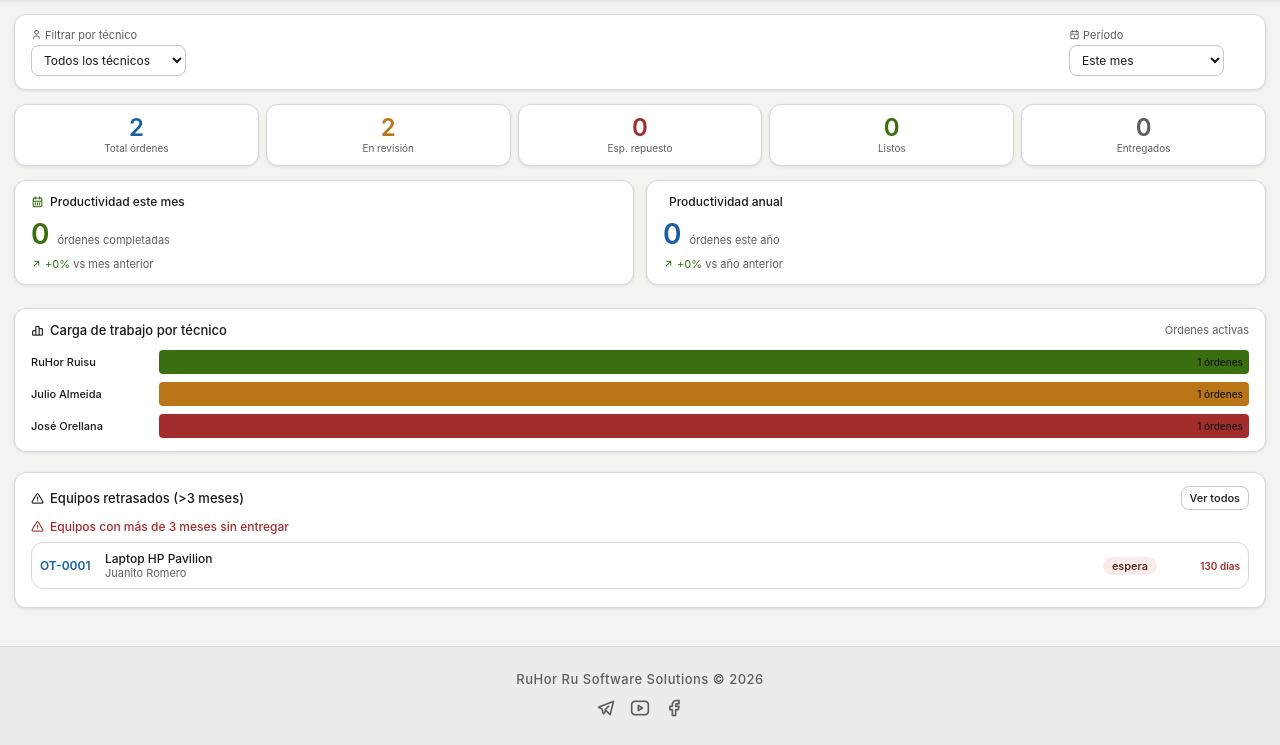
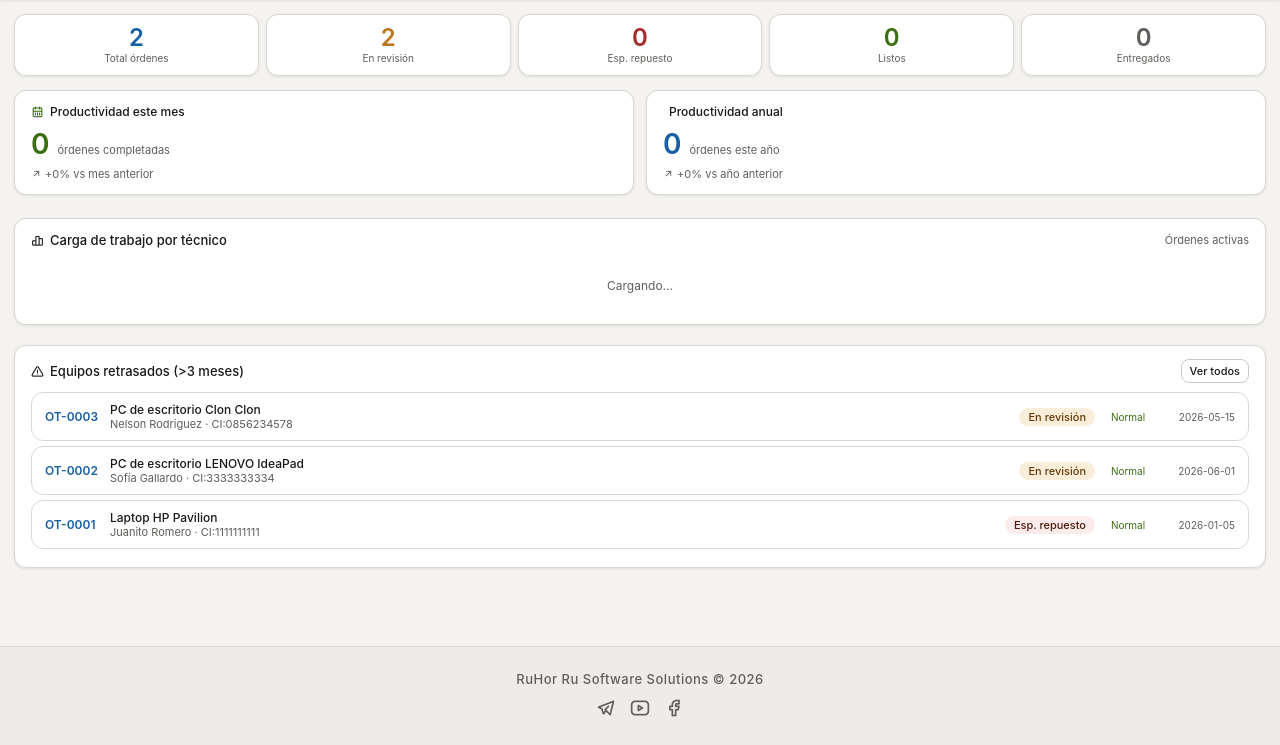
Before and after one commit to RuHorRu/TallerRuTech-Pro, a Flask app: page / in a window 1280 px wide. Shown: the part 55-800 px from the top of the page. Run offline with Flask 3, Linux system fonts and the light colour scheme; data comes from the database, SQL or seed files in the repository; some libraries are stand-ins or nearby versions.

Commit message:
Estadisticas

```diff
--- a/routes/ordenes.py
+++ b/routes/ordenes.py
@@ -251,7 +251,10 @@ def api_pendientes():
 @ordenes_bp.route('/api/ordenes/retrasadas')
 def api_retrasadas():
     """Retorna equipos con más de 3 meses (90 días) sin ser entregados o retirados"""
-    limit = min(max(request.args.get('limite', default=10, type=int), 1), 50)
+    limit = min(max(request.args.get('limite', default=5, type=int), 1), 50)
+    page = max(request.args.get('pagina', default=1, type=int), 1)
+    offset = (page - 1) * limit
+
     conn = get_db()
 
     # Calculamos los días de retraso basados en fecha_rec
@@ -272,12 +275,12 @@ def api_retrasadas():
         WHERE o.estado NOT IN ('entregado', 'cancelado')
           AND julianday('now') - julianday(o.fecha_rec) > 90
         ORDER BY dias_retraso DESC
-        LIMIT ?
+        LIMIT ? OFFSET ?
         """,
-        (limit,)
+        (limit, offset)
     ).fetchall()
     conn.close()
-    return jsonify({'items': [dict(r) for r in rows], 'total': total, 'limite': limit})
+    return jsonify({'items': [dict(r) for r in rows], 'total': total, 'limite': limit, 'pagina': page})
 
 
 @ordenes_bp.route('/api/ordenes/<int:oid>', methods=['GET'])
--- a/static/js/app.js
+++ b/static/js/app.js
@@ -47,7 +47,7 @@ function showPage(p){
   document.querySelectorAll('.tab').forEach(x=>x.classList.remove('active'));
   document.getElementById('page-'+p).classList.add('active');
   document.getElementById('tab-'+p).classList.add('active');
-  if(p==='dashboard') { loadTecnicosFilter(); loadDashboardStats(); loadDashboardPending(); }
+  if(p==='dashboard') { loadDashboardPending(); }
   if(p==='ordenes')   { cargarTecnicosSelect(); loadOrdenes(); }
   if(p==='clientes')  loadClientes();
   if(p==='historial') initHistorial();
--- a/static/js/stats.js
+++ b/static/js/stats.js
@@ -1,16 +1,22 @@
 // static/js/stats.js
 
+let currentPage = 1;
+const ITEMS_PER_PAGE = 5;
+
 // Función para cargar la lista de equipos retrasados (más de 3 meses sin entregar)
-async function loadDashboardPending() {
+async function loadDashboardPending(page = 1) {
     const cont = document.getElementById('dashboard-pending');
     if (!cont) return;
 
+    currentPage = page;
     cont.innerHTML = '<div class="loading"><i class="ti ti-loader-2"></i> Cargando...</div>';
 
     try {
-        const res = await fetch('/api/ordenes/retrasadas?limite=10');
+        const res = await fetch(`/api/ordenes/retrasadas?limite=${ITEMS_PER_PAGE}&pagina=${page}`);
         const data = await res.json();
         const pendientes = data.items || [];
+        const total = data.total || 0;
+        const totalPages = Math.ceil(total / ITEMS_PER_PAGE);
 
         if (!pendientes.length) {
             cont.innerHTML = '<div class="empty"><i class="ti ti-check"></i><p>No hay equipos retrasados</p></div>';
@@ -47,8 +53,17 @@ async function loadDashboardPending() {
 
         html += '</div>';
 
-        if (data.total > pendientes.length) {
-            html += `<div style="margin-top:8px;text-align:center;"><button class="btn btn-sm btn-primary" onclick="showPage('ordenes')">Ver todos los equipos</button></div>`;
+        // Agregar navegación si hay más páginas
+        if (totalPages > 1) {
+            html += `<div style="display:flex;justify-content:space-between;align-items:center;margin-top:12px;">
+                <button class="btn btn-sm" ${page === 1 ? 'disabled' : ''} onclick="loadDashboardPending(${page - 1})">
+                    <i class="ti ti-chevron-left"></i> Anterior
+                </button>
+                <span style="font-size:11px;color:var(--text2);">Página ${page} de ${totalPages}</span>
+                <button class="btn btn-sm" ${page === totalPages ? 'disabled' : ''} onclick="loadDashboardPending(${page + 1})">
+                    Siguiente <i class="ti ti-chevron-right"></i>
+                </button>
+            </div>`;
         }
 
         cont.innerHTML = html;
@@ -186,10 +201,7 @@ function renderTecnicosChart(tecnicosData) {
     container.innerHTML = html;
 }
 
-// Cargar estadísticas al iniciar y cada 30 segundos para mantenerlo actualizado
+// Cargar equipos retrasados al iniciar
 document.addEventListener('DOMContentLoaded', () => {
-    loadTecnicosFilter();
-    loadDashboardStats();
     loadDashboardPending();
-    setInterval(loadDashboardStats, 30000);
 });
--- a/templates/index.html
+++ b/templates/index.html
@@ -28,27 +28,6 @@
 <div class="content">
 
 <div class="page active" id="page-dashboard">
-
-  <!-- NUEVO: Filtro por técnico y período -->
-  <div class="card" style="margin-bottom: 14px;">
-    <div class="filter-bar" style="margin-bottom: 0;">
-      <div style="flex:1;">
-        <label><i class="ti ti-user"></i> Filtrar por técnico</label>
-        <select id="filtro-tecnico" onchange="loadDashboardStats()">
-          <option value="">Todos los técnicos</option>
-        </select>
-      </div>
-      <div style="width: 180px;">
-        <label><i class="ti ti-calendar"></i> Período</label>
-        <select id="filtro-periodo" onchange="loadDashboardStats()">
-          <option value="mes">Este mes</option>
-          <option value="trimestre">Últimos 3 meses</option>
-          <option value="anio">Este año</option>
-          <option value="todo">Todo el historial</option>
-        </select>
-      </div>
-    </div>
-  </div>
 
   <div class="stats-grid" id="stats-grid">
 
```
